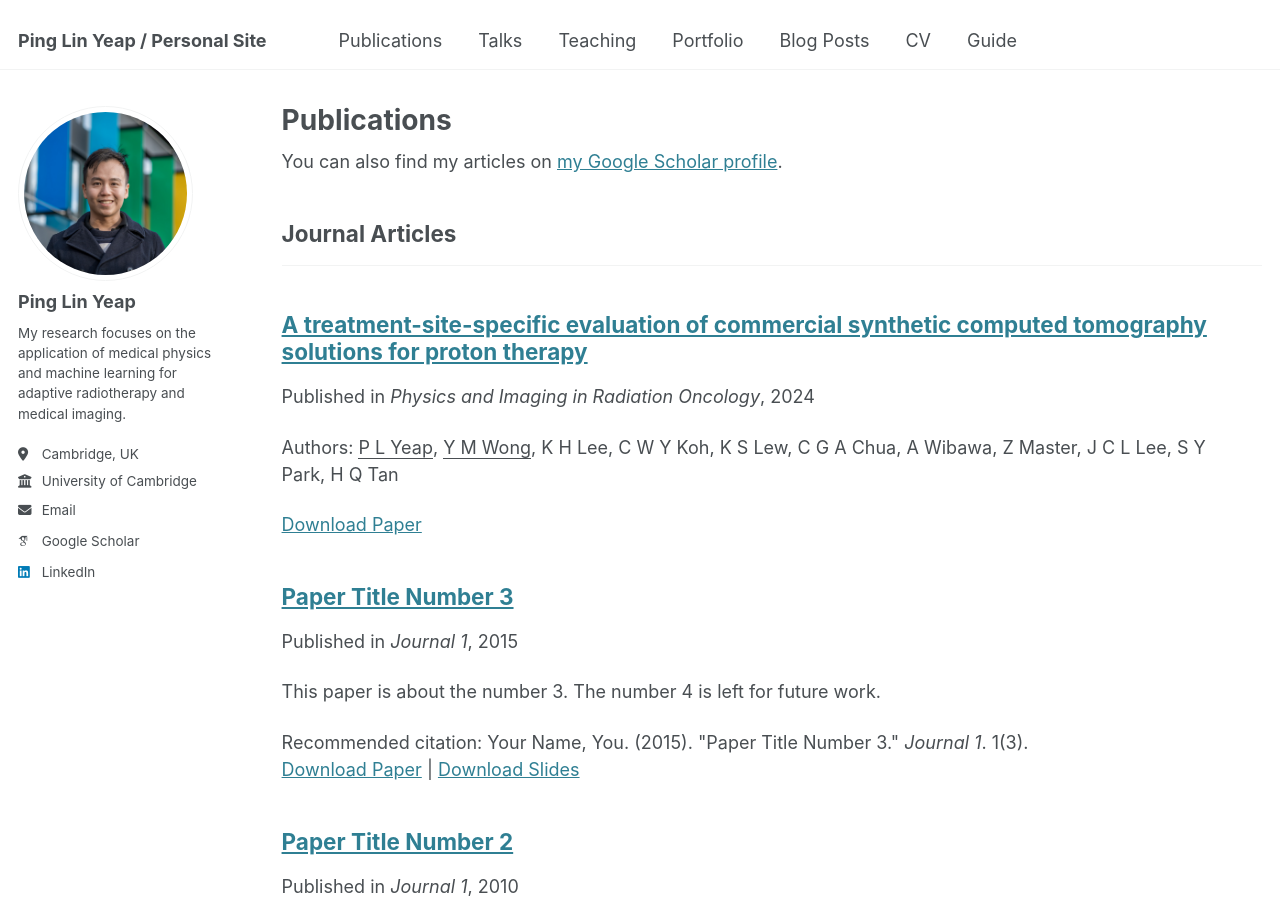
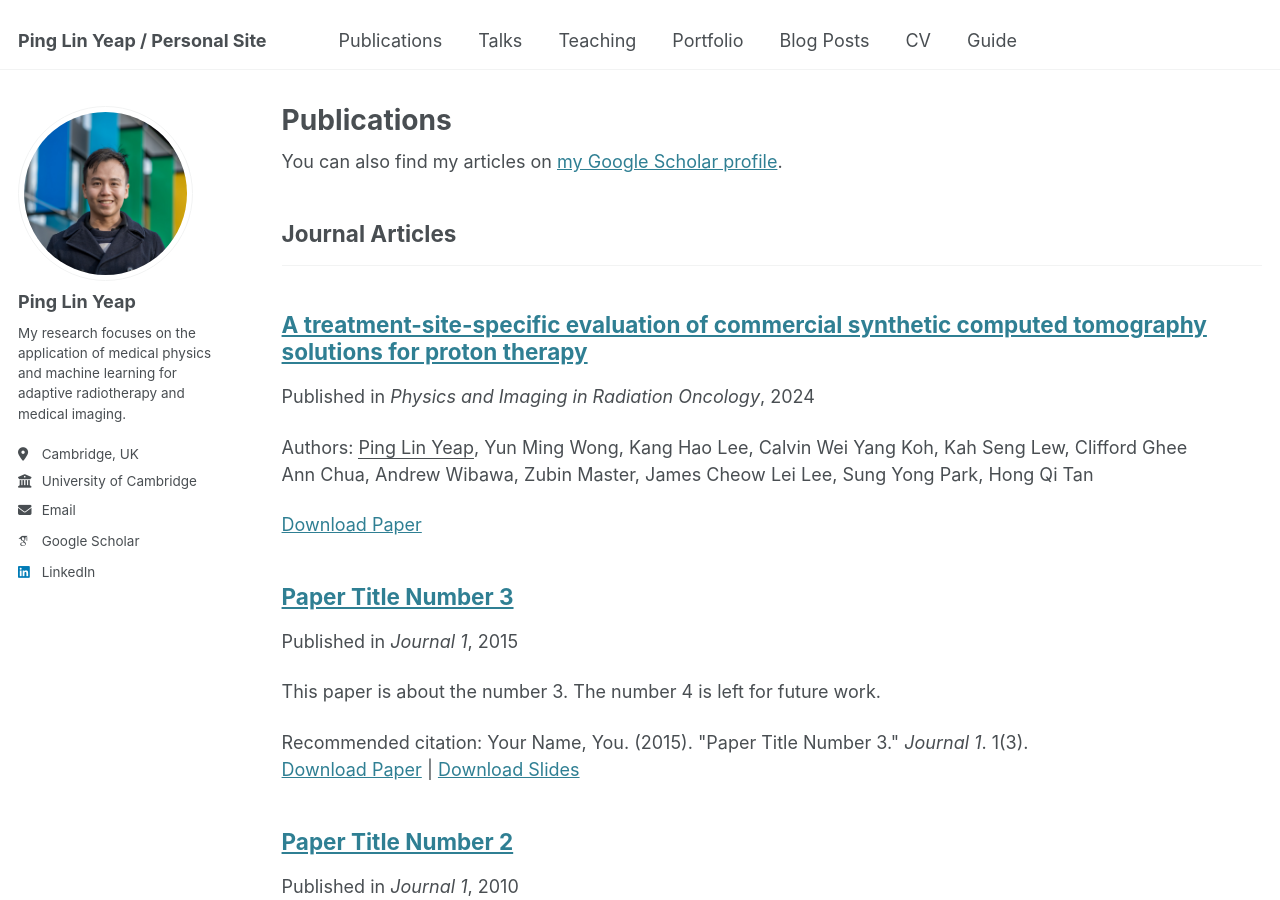
Before and after one commit to yeappl/yeappl.github.io, a Jekyll site: the page built from _pages/publications.html, in a window 1280 px wide and 900 px high. Built offline with Jekyll 4.4.1, drawn with Linux system fonts in a browser that asks for light colours; some web fonts are replaced.

Commit message:
Update 2009-10-01-paper-title-number-1.md

```diff
--- a/_publications/2009-10-01-paper-title-number-1.md
+++ b/_publications/2009-10-01-paper-title-number-1.md
@@ -3,7 +3,7 @@ title: "A treatment-site-specific evaluation of commercial synthetic computed to
 collection: publications
 category: manuscripts
 permalink:
-excerpt: 'Authors: <u>P L Yeap</u>, <ins>Y M Wong</ins>, K H Lee, C W Y Koh, K S Lew, C G A Chua, A Wibawa, Z Master, J C L Lee, S Y Park, H Q Tan'
+excerpt: 'Authors: <u>Ping Lin Yeap</u>, Yun Ming Wong, Kang Hao Lee, Calvin Wei Yang Koh, Kah Seng Lew, Clifford Ghee Ann Chua, Andrew Wibawa, Zubin Master, James Cheow Lei Lee, Sung Yong Park, Hong Qi Tan'
 date: 2024-07-01
 venue: 'Physics and Imaging in Radiation Oncology'
 slidesurl:
```
